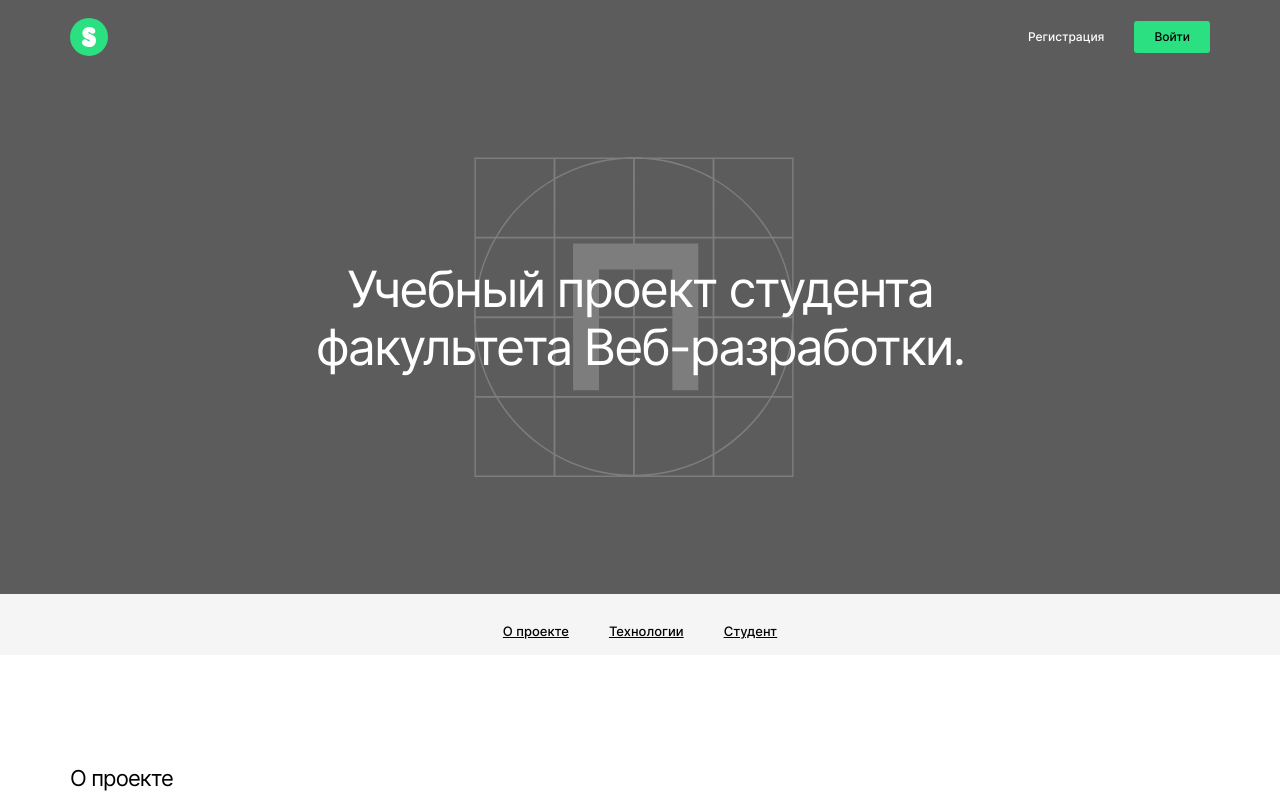
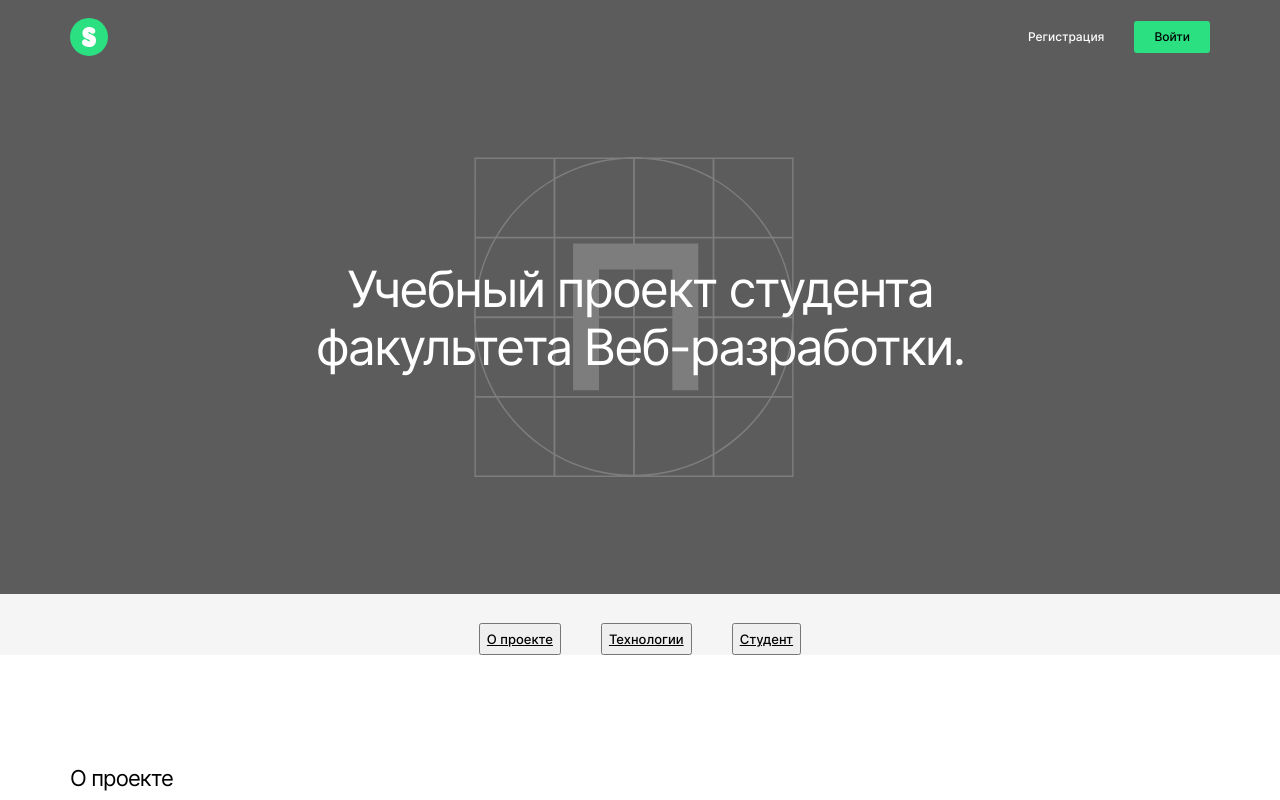
Before and after one commit to Milchess/movies-explorer-frontend, a React (Create React App) app: page / in a window 1280 px wide. Shown: the top 800 px of the page. Built offline with nearby package versions, Linux system fonts and the light colour scheme.

Commit message:
Навигация по Main

```diff
--- a/src/components/Main.js
+++ b/src/components/Main.js
@@ -1,10 +1,21 @@
-import React from 'react';
+import React, { useRef } from 'react';
 import { Link } from 'react-router-dom';
 import landingImg from '../images/landing-logo.svg';
 import photoStudent from '../images/photoStudent.png';
 import pointer from '../images/pointer.svg';
 
+
 function Main() {
+    const project = useRef(null);
+    const technologies = useRef(null);
+    const student = useRef(null);
+
+    function handleScrollToMain(e) {
+        e.current.scrollIntoView({
+            behavior: 'smooth'
+        });
+    }
+
     return (
         <div className="page">
             <div className="landing-main">
@@ -12,11 +23,11 @@ function Main() {
                 <h1 className="landing-title">Учебный проект студента факультета Веб-разработки.</h1>
             </div>
             <div className="landing-nav">
-                <Link href="#" className="landing-nav__text hover-style">О проекте</Link>
-                <Link href="#" className="landing-nav__text hover-style">Технологии</Link>
-                <Link href="#" className="landing-nav__text hover-style">Студент</Link>
+                <button onClick={() => handleScrollToMain(project)} className="landing-nav__text hover-style">О проекте</button>
+                <button onClick={() => handleScrollToMain(technologies)} className="landing-nav__text hover-style">Технологии</button>
+                <button onClick={() => handleScrollToMain(student)} className="landing-nav__text hover-style">Студент</button>
             </div>
-            <div className="section-landing">
+            <div ref={project} className="section-landing">
                 <h2 className="title">О проекте</h2>
                 <div className="project-box">
                     <div className="project-box__text">
@@ -44,7 +55,7 @@ function Main() {
                     </div>
                 </div>
             </div>
-            <div className="section-landing section-landing_grey">
+            <div ref={technologies} className="section-landing section-landing_grey">
                 <h2 className="title">Технологии</h2>
                 <div className="technologies-box">
                     <p className="technologies-box__title">7 технологий</p>
@@ -62,7 +73,7 @@ function Main() {
                     <li className="technologies-list__element">mongoDB</li>
                 </ul>
             </div>
-            <div className="section-landing">
+            <div ref={student} className="section-landing">
                 <h2 className="title">Студент</h2>
                 <div className="portfolio">
                     <div className="portfolio-about">
```
